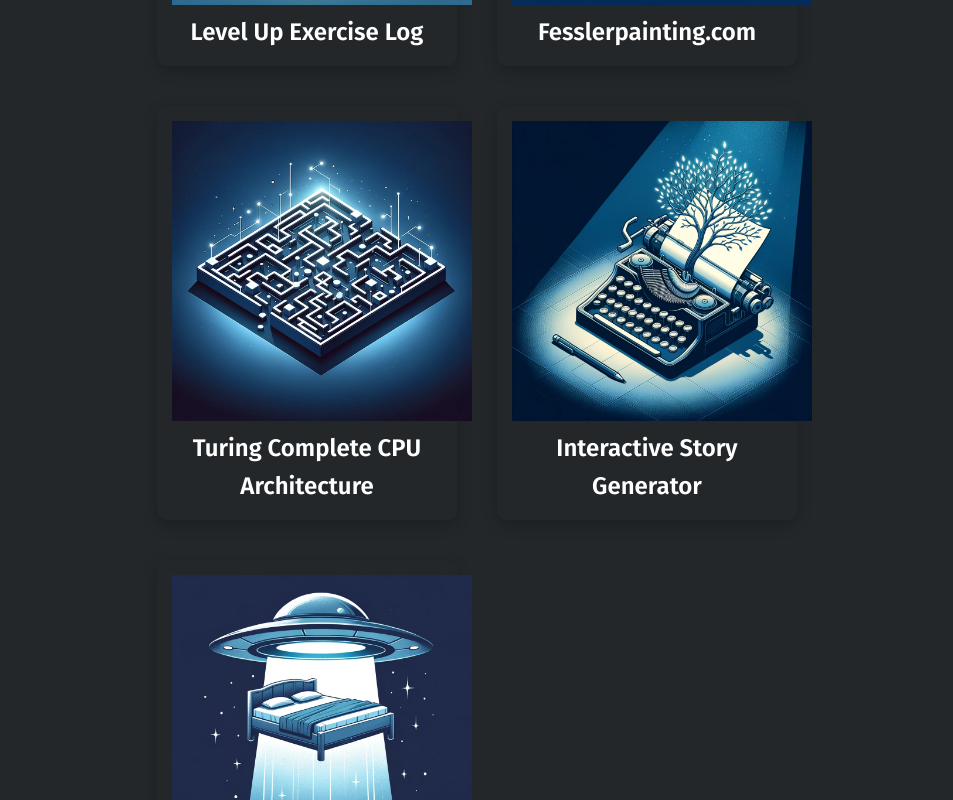
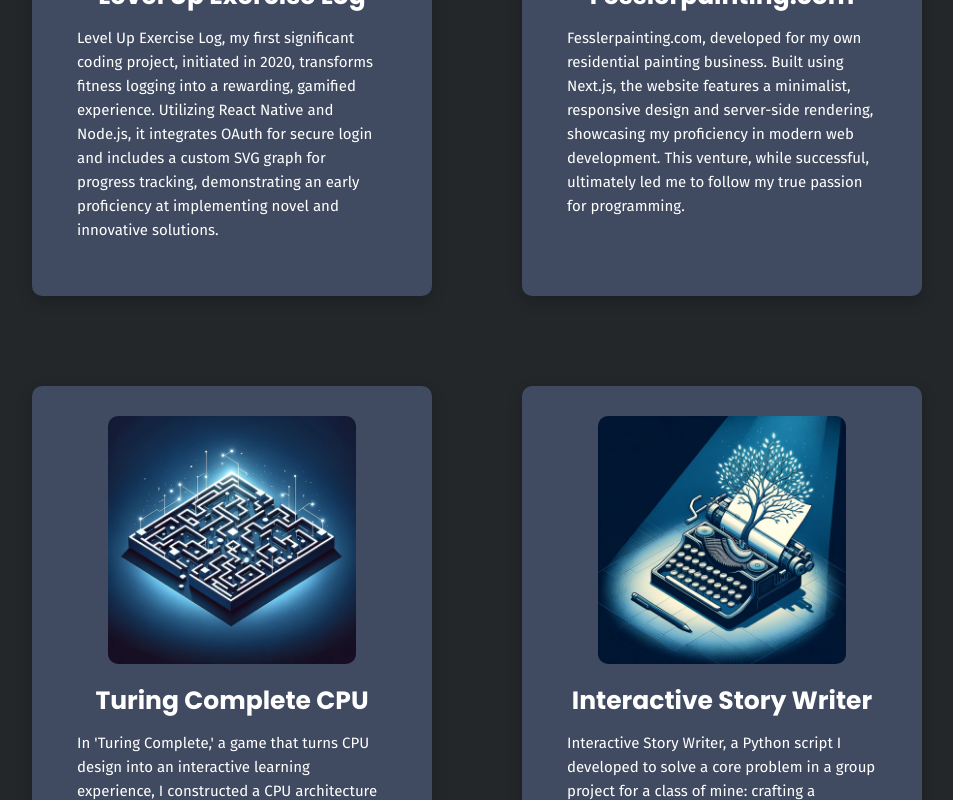
Before and after one commit to AlecFessler/dev-portfolio, a Next.js app: page / in a window 1280 px wide. Shown: the part 1120-1920 px from the top of the page, without its empty margins (163-1116 px from the left). Built offline with nearby package versions, Linux system fonts and the light colour scheme.

Commit message:
project cards complete

```diff
--- a/src/components/project_card/ProjectCard.tsx
+++ b/src/components/project_card/ProjectCard.tsx
@@ -1,20 +1,38 @@
 // src/components/project_card/ProjectCard.tsx
 
-import React from 'react';
+import React, { useRef } from 'react';
 import styled from 'styled-components';
 import Image, { StaticImageData } from 'next/image';
 
 // Styled container for the project card
 const ProjectCardContainer = styled.div`
-  width: 100%;
-  max-width: 300px;
-  background-color: ${({ theme }) => theme.colors.background};
+    background-color: ${({ theme }) => theme.colors.secondary};
     color: ${({ theme }) => theme.colors.text};
     border-radius: 10px;
     box-shadow: 0 5px 15px rgba(0, 0, 0, 0.2);
-  padding: 1.5rem;
-  margin: 1rem;
+    padding: 3rem 4.5rem;
     text-align: center;
+    max-width: 40rem;
+    height: 100%;
+`;
+
+const ImageWrapper = styled(Image)`
+    border-radius: 10px;
+    margin-bottom: 1rem;
+    width: 80%;
+    height: auto;
+    align-self: center;
+`;
+
+const Title = styled.h2`
+    font-size: 2.5rem;
+    margin-bottom: 1rem;
+    font-family: ${({ theme }) => theme.fonts.heading};
+`;
+
+const Description = styled.p`
+    font-size: 1.5rem;
+    text-align: left;
 `;
 
 interface ProjectCardProps {
@@ -24,12 +42,44 @@ interface ProjectCardProps {
 }
 
 const ProjectCard: React.FC<ProjectCardProps> = ({ image, title, description }) => {
+    const cardRef = useRef<HTMLDivElement>(null);
+
+    const handleMouseMove = (e: React.MouseEvent<HTMLDivElement>) => {
+        if (!cardRef.current) return;
+
+        const { left, top, width, height } = cardRef.current.getBoundingClientRect();
+        const x = e.clientX - (left + width / 2);
+        const y = e.clientY - (top + height / 2);
+
+        // Calculate rotation values based on cursor position
+        const rotateX = (y / height) * 20; // Tilt intensity for X remains the same
+        const invert = y > 0 ? 1 : -1; // Invert sign for lower half of card
+        const rotateY = (x / width) * 20 * invert;
+
+        cardRef.current.style.transform = `translateY(-10px) rotateX(${rotateX}deg) rotateY(${rotateY}deg)`;
+  };
+
+    const handleMouseEnter = () => {
+        if (!cardRef.current) return;
+
+        cardRef.current.style.transition = 'none'; // Temporarily remove transition for tilt effect
+    };
+
+    const handleMouseLeave = () => {
+        if (!cardRef.current) return;
+
+        cardRef.current.style.transition = 'transform 0.3s ease, box-shadow 0.3s ease';
+        cardRef.current.style.transform = 'translateY(0px) rotateX(0deg) rotateY(0deg)'; // Reset position
+    };
+
     return (
+      <div ref={cardRef} onMouseMove={handleMouseMove} onMouseEnter={handleMouseEnter} onMouseLeave={handleMouseLeave}>
         <ProjectCardContainer>
-      <Image src={image} alt={title} width={300} height={300} />
-      <h2>{title}</h2>
-      <p>{description}</p>
+            <ImageWrapper src={image} alt={title} />
+            <Title>{title}</Title>
+            <Description>{description}</Description>
         </ProjectCardContainer>
+      </div>
     );
 };
 
--- a/src/components/sections/Projects.tsx
+++ b/src/components/sections/Projects.tsx
@@ -10,27 +10,63 @@ import PaintingImg from '../../../public/project_cards/painting.webp';
 import CircuitImg from '../../../public/project_cards/circuit.webp';
 import TypewriterImg from '../../../public/project_cards/typewriter.webp';
 import BedframeImg from '../../../public/project_cards/bedframe.webp';
+import AsciiImg from '../../../public/project_cards/ascii.webp';
 
 // Styled section for the projects
 const ProjectsSection = styled.section`
     display: grid;
-  grid-template-columns: repeat(2, 1fr); // Divide into 2 columns
-  grid-gap: 2rem; // Add gap between cards
+    grid-template-columns: repeat(2, 1fr);
     justify-items: center;
-  align-items: center;
+    align-items: stretch;
+    gap: 9rem;
+    grid-auto-rows: 1fr;
     background-color: ${({ theme }) => theme.colors.background};
     color: ${({ theme }) => theme.colors.text};
-  padding: 0 2rem;
+    padding: 0 3rem;
 `;
 
 const Projects = () => {
     return (
         <ProjectsSection id="Projects">
-        <ProjectCard image={BarbellImg} title="Level Up Exercise Log" description="" />
-        <ProjectCard image={PaintingImg} title="Fesslerpainting.com" description="" />
-        <ProjectCard image={CircuitImg} title="Turing Complete CPU Architecture" description="" />
-        <ProjectCard image={TypewriterImg} title="Interactive Story Generator" description="" />
-        <ProjectCard image={BedframeImg} title="Floating Bedframe" description="" />
+              <ProjectCard image={BarbellImg} title="Level Up Exercise Log"
+              description="Level Up Exercise Log, my first significant coding project,
+              initiated in 2020, transforms fitness logging into a rewarding, gamified
+              experience. Utilizing React Native and Node.js, it integrates OAuth for
+              secure login and includes a custom SVG graph for progress tracking,
+              demonstrating an early proficiency at implementing novel and innovative solutions." />
+              <ProjectCard image={PaintingImg} title="Fesslerpainting.com"
+              description="Fesslerpainting.com, developed for my own residential
+              painting business. Built using Next.js, the website features a
+              minimalist, responsive design and server-side rendering, showcasing
+              my proficiency in modern web development. This venture, while
+              successful, ultimately led me to follow my true passion for programming." />
+              <ProjectCard image={CircuitImg} title="Turing Complete CPU"
+              description="In 'Turing Complete,' a game that turns CPU design into an
+              interactive learning experience, I constructed a CPU architecture from
+              the ground up, designing circuits and logic gates. While including
+              a video game project might appear unconventional in a professional portfolio,
+              it profoundly enriched my understanding of CPU architecture and the nuances
+              of low-level programming." />
+              <ProjectCard image={TypewriterImg} title="Interactive Story Writer"
+              description="Interactive Story Writer, a Python script I developed to
+              solve a core problem in a group project for a class of mine: crafting
+              a detailed, branching narrative for a text-based adventure game. Leveraging
+              the OpenAI API, using an innovative algorithm I devised, the script
+              generates a rich, coherent narrative. The result? Our project had an impressive
+              2186 unique endings." />
+              <ProjectCard image={BedframeImg} title="Floating Bedframe"
+              description="A floating bed frame. Yes, you read that right—a bed frame in my
+              developer portfolio. This project is entirely of my own design. Detailed math
+              was applied to perfect the floating illusion and to engineer a circuit capable
+              of handling the LED's demands. While it may seem out of place, this bed frame
+              embodies my versatile problem-solving abilities, merging engineering
+              principles and programming skills beyond the digital realm." />
+              <ProjectCard image={AsciiImg} title="ASCII Art Generator"
+              description="ASCII Art Generator, a Python script I developed, creatively applies
+              convolution to translate images into colored ASCII art. By averaging color values
+              and brightness, it maps images onto a grid of ASCII characters, each carefully
+              chosen for its visual weight and color. Showcasing my technical prowess with algorithm
+              design and my fascination with the intersection of mathematics and logic with art and creativity." />
         </ProjectsSection>
     );
 };
--- a/src/styles/theme.ts
+++ b/src/styles/theme.ts
@@ -2,6 +2,7 @@
 const theme = {
     colors: {
         primary: '#398ad7',   // Primary color
+        secondary: '#404A60', // Secondary color
         background: '#23272a', // Background color
         text: '#ffffff', // Primary text
         secondaryText: '#bbbbbb', // Secondary text
```
Also changed, not shown: public/project_cards/ascii.webp (added). Lines whose indentation alone changed are shown as unchanged.
